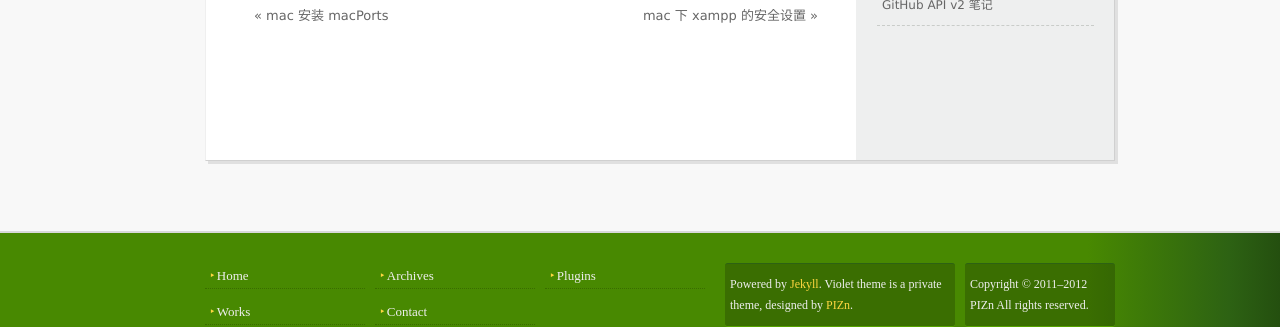
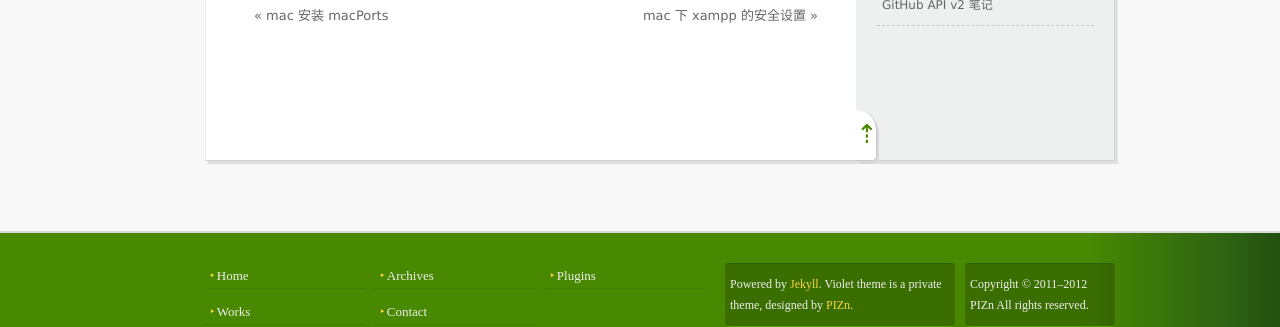
Before and after one commit to pizn/pizn.github.com, a Jekyll site: the page built from _posts/2011-11-22-mac-wget.md, in a window 1280 px wide. Shown: the part 574-901 px from the top of the page. Built offline with Jekyll 4.4.1, drawn with Linux system fonts in a browser that asks for light colours; Markdown is read by kramdown in place of the engine named in the settings; comment, search, counter and statistics services are not loaded.

Commit message:
add gotop

```diff
--- a/_layouts/post.html
+++ b/_layouts/post.html
@@ -2,7 +2,7 @@
 layout: default
 isPost: true
 ---
-    <section class="content fn-clear">
+    <section class="content fn-clear" id="i-am-top">
         <div class="content-cnt">
         <div class="ui-grid-25 ui-grid-right content-top">
             <section class="ui-grid-23 violet-post">
@@ -35,6 +35,10 @@ isPost: true
                          <div class="violet-comment">
                              <div id="disqus_thread"></div>
                          </div><!-- //violet-comment -->
+
+                         <div class="violet-gotop">
+                            <a href="#i-am-top" class="" id="J_gotop">&#8673;</a>
+                         </div><!-- //violet-gotop -->
                     </div>
                     <div class="ui-grid-6 v-post-aside">
                         <article class="recent-post">
--- a/css/violet.css
+++ b/css/violet.css
@@ -919,6 +919,7 @@ p.v-my-face { padding-bottom: 0; margin-bottom: 10px;}
     margin: 0 0;
     padding: 50px 20px 50px 40px;
     background: #fff;
+    position: relative;
 }
 .v-entry { padding-right: 10px; color: #555; font-family: verdana, "Microsoft Yahei","Microsoft Jhenghei",STHeiti,PMingLiU,Simsun; }
 .v-entry h1,
@@ -1356,3 +1357,31 @@ p.v-my-face { padding-bottom: 0; margin-bottom: 10px;}
     width: 990px;
     height: auto;
 }
+
+/** go top **/
+.violet-gotop {
+    position: absolute;
+    right: -20px;
+    width: 20px;
+    height: 50px;
+}
+.violet-gotop a {
+    display: block;
+    width: 20px;
+    height: 30px;
+    padding: 10px 0;
+    font-size: 26px;
+    line-height: 30px;
+    text-align: center;
+    color: #488901;
+    background: #fff;
+    font-family: times, serif;
+    box-shadow: 2px 3px 0 #d8d8d8;
+    border-radius: 0 20px 5px 0;
+    border-right: 1px solid #c8c8c8;
+    border-bottom: 1px solid #c8c8c8;
+}
+.violet-gotop a:hover {
+    color: #e18b3a;
+    text-decoration: none;
+}
```
Also changed, not shown: _layouts/default.html (+24 -0 lines).
